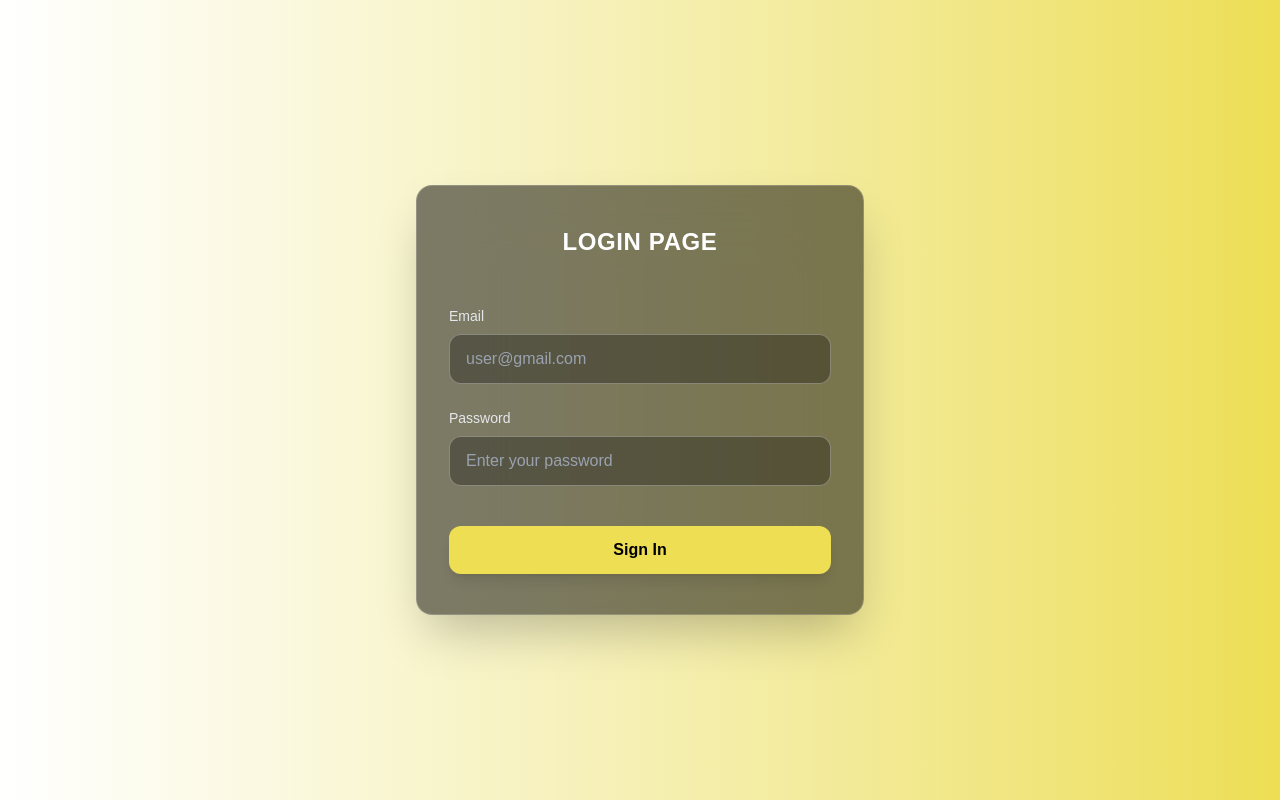
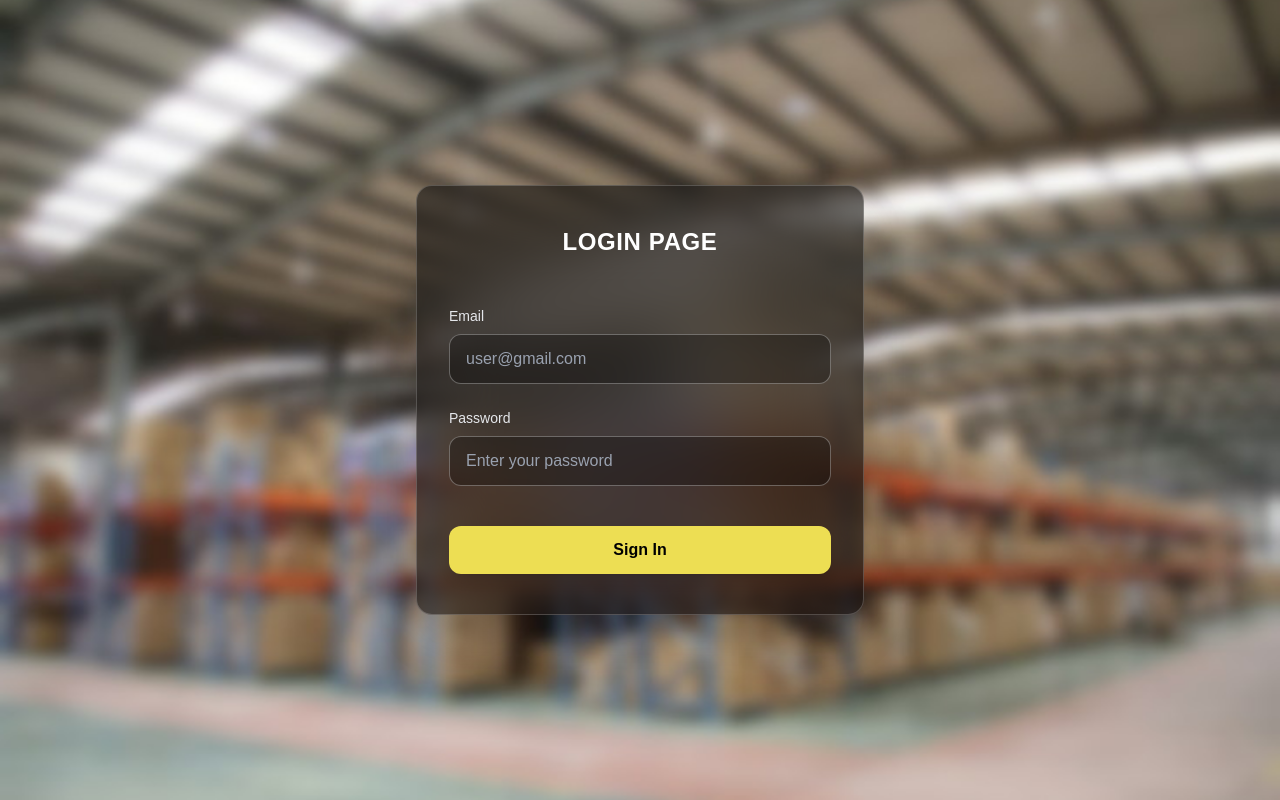
Before and after one commit to Yoshinovia/pra-pkl, a Next.js app in the folder frontend/: page / in a window 1280 px wide. Built offline with nearby package versions, Linux system fonts and the light colour scheme.

Commit message:
background login

```diff
--- a/frontend/app/page.tsx
+++ b/frontend/app/page.tsx
@@ -36,7 +36,7 @@ export default function Home() {
   };
 
   return (
-    <main className="h-screen flex items-center justify-center bg-gradient-to-r from-white to-[#edde53]">
+    <main className="h-screen flex items-center justify-center bg-[url('/images/background-picsay.jpg.jpeg')] bg-cover bg-center bg-no-repeat">
       <section className="w-full max-w-md bg-black/50 text-white backdrop-blur-2xl border border-white/20 py-10 px-8 rounded-2xl shadow-2xl">
 
         <div className="flex items-center justify-center">
```
Also changed, not shown: frontend/public/images/Background-picsay.jpg.jpeg (added).
